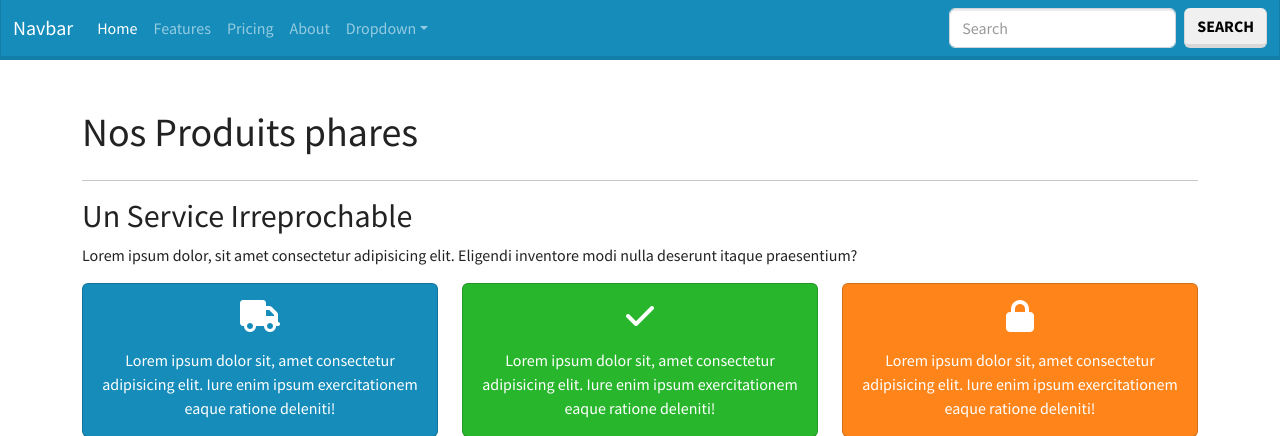
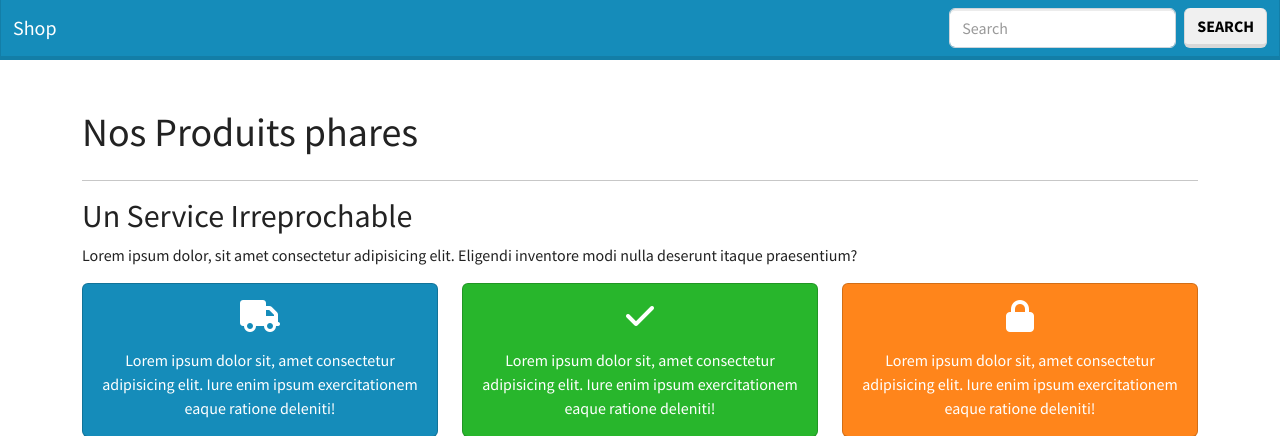
Before and after one commit to Nuageu/ecommerce, a Symfony app: template templates/home.html.twig in a window 1280 px wide. Shown: the top 436 px of the page. Run offline with Twig, Linux system fonts and the light colour scheme; the template is opened without the code that fills it, so the values that code supplies are empty; some libraries are stand-ins or nearby versions.

Commit message:
navbar categories

```diff
--- a/templates/shared/_navbar.html.twig
+++ b/templates/shared/_navbar.html.twig
@@ -1,36 +1,19 @@
 <nav class="navbar navbar-expand-lg navbar-dark bg-primary">
 	<div class="container-fluid">
-		<a class="navbar-brand" href="#">Navbar</a>
+		<a class="navbar-brand" href="/">Shop</a>
 		<button class="navbar-toggler" type="button" data-bs-toggle="collapse" data-bs-target="#navbarColor01" aria-controls="navbarColor01" aria-expanded="false" aria-label="Toggle navigation">
 			<span class="navbar-toggler-icon"></span>
 		</button>
 
 		<div class="collapse navbar-collapse" id="navbarColor01">
 			<ul class="navbar-nav me-auto">
-				<li class="nav-item">
-					<a class="nav-link active" href="#">Home
-						<span class="visually-hidden">(current)</span>
-					</a>
-				</li>
-				<li class="nav-item">
-					<a class="nav-link" href="#">Features</a>
-				</li>
-				<li class="nav-item">
-					<a class="nav-link" href="#">Pricing</a>
-				</li>
-				<li class="nav-item">
-					<a class="nav-link" href="#">About</a>
-				</li>
-				<li class="nav-item dropdown">
-					<a class="nav-link dropdown-toggle" data-bs-toggle="dropdown" href="#" role="button" aria-haspopup="true" aria-expanded="false">Dropdown</a>
-					<div class="dropdown-menu">
-						<a class="dropdown-item" href="#">Action</a>
-						<a class="dropdown-item" href="#">Another action</a>
-						<a class="dropdown-item" href="#">Something else here</a>
-						<div class="dropdown-divider"></div>
-						<a class="dropdown-item" href="#">Separated link</a>
-					</div>
-				</li>
+				{% for c in repoCategory.findAll() %}
+
+					<li class="nav-item">
+						<a class="nav-link" href="#">{{c.name}}</a>
+					</li>
+
+				{% endfor %}
 			</ul>
 			<form class="d-flex">
 				<input class="form-control me-sm-2" type="text" placeholder="Search">
```
Also changed, not shown: src/Controller/CategoryController.php (+21 -0 lines), templates/category/_menu.html.twig (added, +7 -0 lines), 1 other file.
